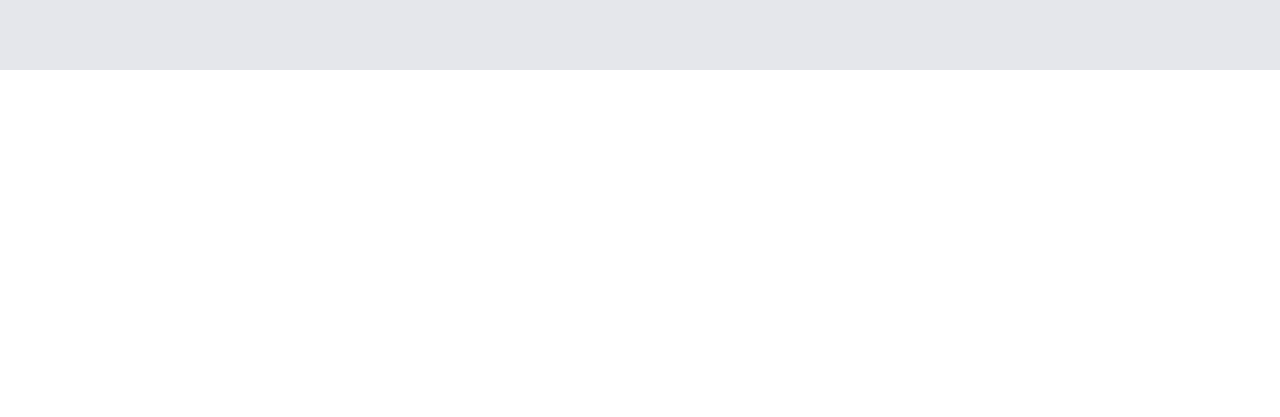
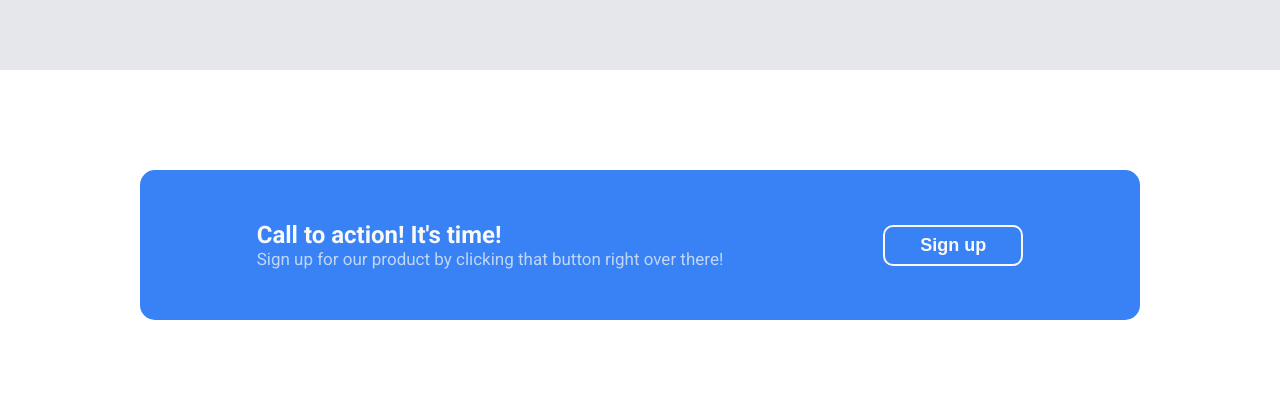
Before and after one commit to cecilie0112/Landing-Page, a plain HTML site: page index.html in a window 1280 px wide. Shown: the part 1290-1707 px from the top of the page. Before the commit the page ends 1360 px from the top, so only its background shows below. Drawn offline with Linux system fonts and the light colour scheme.

Commit message:
Wrote html and CSS for the call-to-action section

```diff
--- a/index.html
+++ b/index.html
@@ -28,7 +28,7 @@
         </div>
     </div>
 
-    <h2>Some random information.</h2>
+    <div class="rand-head"><h2>Some random information.</h2></div>
     <div class="rand">
         <div class="info">
             <div class="container">
@@ -58,5 +58,17 @@
         </div>
     </div>
 
+    <div class="action">
+        <div class="container">
+            <div class="left">
+                <h2>Call to action! It's time!</h2>
+                <p>Sign up for our product by clicking that button right over there!</p>
+            </div>
+            <div class="right">
+                <button>Sign up</button>
+            </div>
+        </div>
+    </div>
+
 </body>
 </html>
--- a/style.css
+++ b/style.css
@@ -8,7 +8,7 @@ body {
     font-family: 'Roboto', sans-serif;
 }
 
-.header, ul, .hero-cont, .rand, .info, .quote{
+.header, ul, .hero-cont, .rand, .info, .quote, .action, .action .container, .action .left, .action .right{
     display: flex;
 }
 
@@ -35,13 +35,14 @@ body {
 ul {
     list-style-type: none;
     padding: 0px;
-    gap: 20px;
+    gap: 26px;
 }
 
 a {
     text-decoration: none;
     font-size: 18px;
-    color: #E5E7EB
+    color: #E5E7EB;
+    opacity: 0.7;
 }
 
 p, ul {
@@ -70,7 +71,7 @@ p {
     margin-bottom: 10px;
 }
 
-button {
+.hero-cont button {
     color: #F9FAF8;
     background-color: #3882F6;
     border: 0px;
@@ -92,7 +93,7 @@ button {
     margin-bottom: 90px;
 }
 
-h2 {
+.rand-head h2 {
     text-align: center;
     margin: 30px;
     font-size: 36px;
@@ -151,3 +152,50 @@ h2 {
     font-size: 23px;
     font-weight: bold;
 }
+
+/* ACTION SECTION */
+.action {
+    height: 350px;
+    justify-content: center;
+    align-items: center;
+}
+
+.action .container {
+    gap: 160px;
+}
+
+.action h2, .action p{
+    margin: 0;
+    color: #F9FAF8;
+}
+
+.action p {
+    opacity: 0.7;
+    font-size: 17px;
+}
+
+.action .left {
+    flex-direction: column;
+    justify-content: center;
+}
+
+.action .right {
+    align-items: center;
+}
+
+.action .container {
+    background-color: #3882F6;
+    border-radius: 15px;
+    width: 1000px;
+    height: 150px;
+}
+
+.action button {
+    color: #F9FAF8;
+    background-color: #3882F6;
+    border: 2px solid #F9FAF8;
+    padding: 8px 35px;
+    font-size: 18px;
+    border-radius: 10px;
+    font-weight: bold;
+}
```
